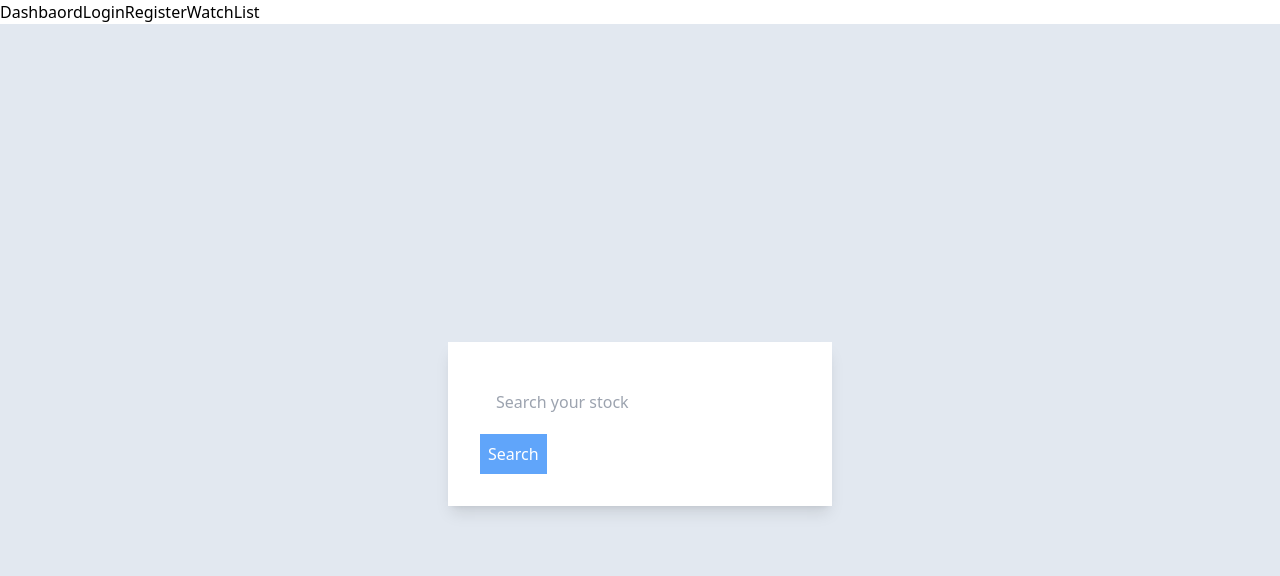
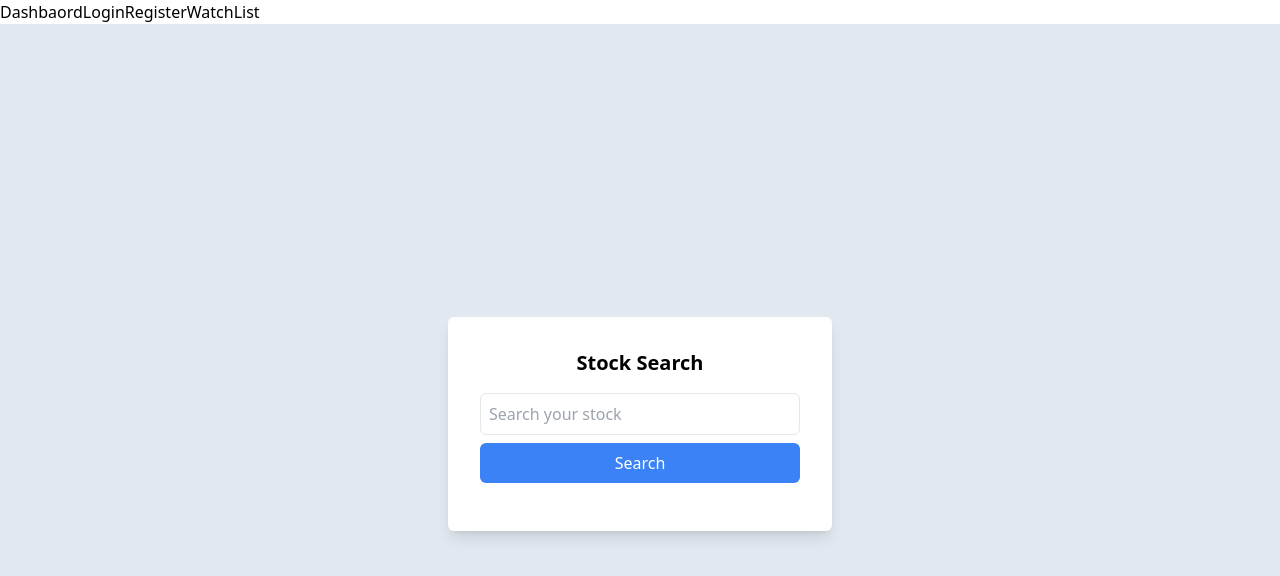
Before and after one commit to Aditya05016/stockwatch, a React (Vite) app in the folder frotend/: page /dashboard in a window 1280 px wide. Shown: the top 576 px of the page. Built offline with nearby package versions, Linux system fonts and the light colour scheme.

Commit message:
stock searching api working done

```diff
--- a/frotend/src/pages/dashbaord.jsx
+++ b/frotend/src/pages/dashbaord.jsx
@@ -2,37 +2,79 @@ import { useState } from "react";
 import { getStocks } from "../services/axios";
 
 function Dashboard() {
-
-    const [stock, setStock] = useState("");   // start with empty string
+  const [stock, setStock] = useState("");
   const [data, setData] = useState([]);
+  const [loading, setLoading] = useState(false);
+  const [error, setError] = useState("");
 
   const handleSubmit = async () => {
+    if (!stock.trim()) return;
+
     try {
-            const response = await getStocks(stock); // use stock, not query
+      setLoading(true);
+      setError("");
+
+      const response = await getStocks(stock);
       setData(response.data);
-            console.log(response.data);
-        } catch (error) {
-            console.error("Something went wrong", error);
+    } catch (err) {
+      console.error(err);
+      setError("Something went wrong while searching stocks");
+    } finally {
+      setLoading(false);
     }
   };
 
   return (
-        <div className="flex items-center justify-center bg-slate-200 h-screen">
-            <div className="bg-white shadow-lg p-8 w-full max-w-sm">
+    <div className="flex items-center justify-center bg-slate-200 min-h-screen">
+      <div className="bg-white shadow-lg p-8 w-full max-w-sm rounded-md">
+        <h2 className="text-xl font-semibold mb-4 text-center">
+          Stock Search
+        </h2>
+
         <input
           type="text"
           placeholder="Search your stock"
           value={stock}
           onChange={(e) => setStock(e.target.value)}
-                    className="p-2 m-2 rounded-md"
+          className="w-full p-2 border rounded-md mb-2"
         />
 
         <button
           onClick={handleSubmit}
-                    className="bg-blue-400 text-white mt-1 p-2"
+          disabled={loading}
+          className="w-full bg-blue-500 text-white p-2 rounded-md hover:bg-blue-600 disabled:opacity-50"
         >
-                    Search
+          {loading ? "Searching..." : "Search"}
         </button>
+
+        {/* Error */}
+        {error && (
+          <p className="text-red-500 text-sm mt-2 text-center">
+            {error}
+          </p>
+        )}
+
+        {/* Results */}
+        <ul className="mt-4">
+          {data.map((item) => (
+            <li
+              key={item.symbol}
+              className="border-b py-2 last:border-none"
+            >
+              <p className="font-semibold">{item.symbol}</p>
+              <p className="text-sm text-gray-600">
+                {item.description}
+              </p>
+            </li>
+          ))}
+        </ul>
+
+        {/* Empty state */}
+        {!loading && data.length === 0 && stock && !error && (
+          <p className="text-center text-sm text-gray-500 mt-4">
+            No results found
+          </p>
+        )}
       </div>
     </div>
   );
```
Also changed, not shown: 1 other file (tests, documents, lock files or other folders). Lines whose indentation alone changed are shown as unchanged.
